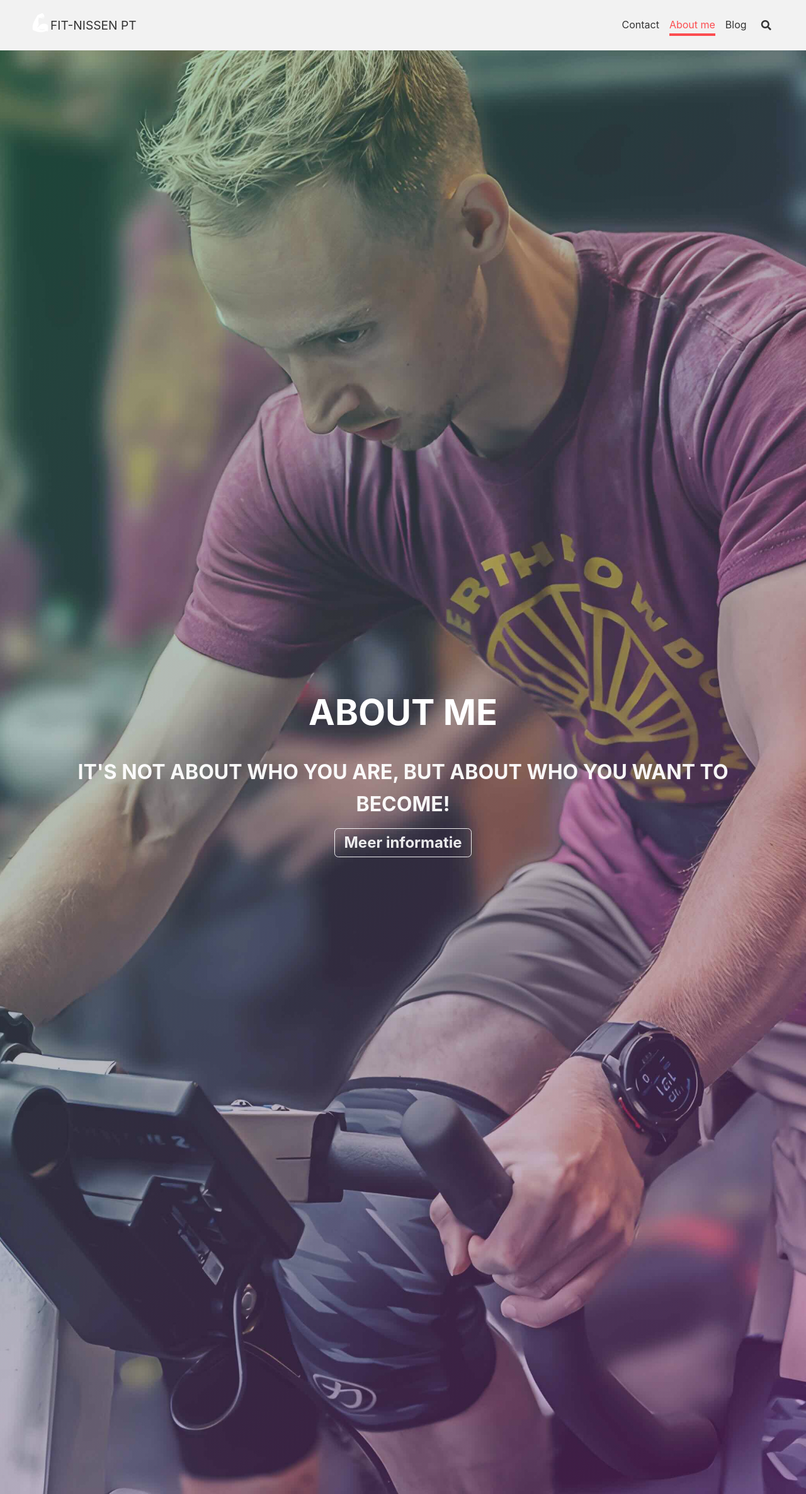
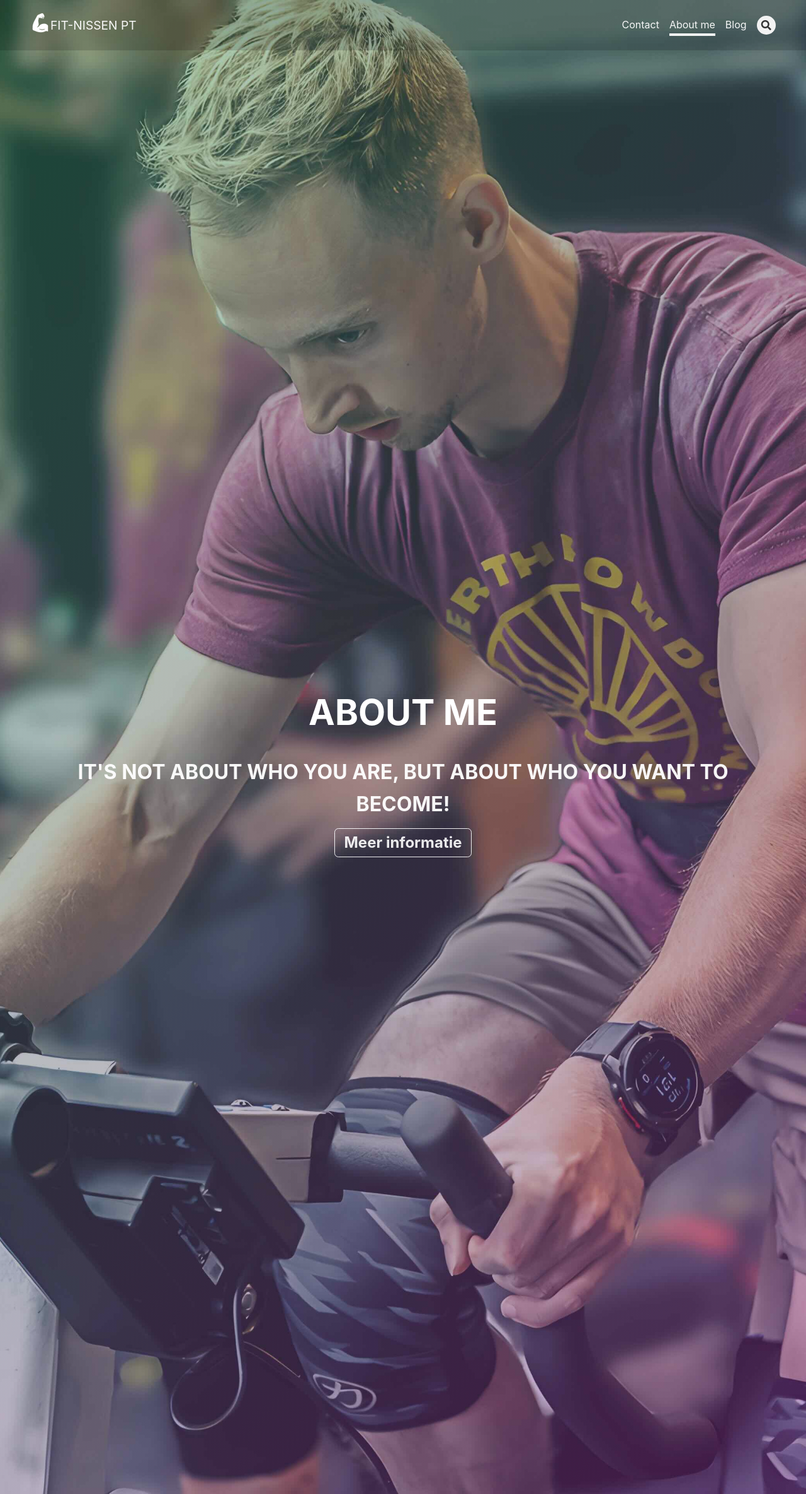
Before and after one commit to TimTools/fitnissen-site, a Jekyll site: the page built from about.html, in a window 1280 px wide. Shown: the whole page at 63% size. Built offline with Jekyll 4.4.1, drawn with Linux system fonts in a browser that asks for light colours; nearby versions of some CDN libraries.

Commit message:
theme mod

```diff
--- a/about.html
+++ b/about.html
@@ -2,7 +2,7 @@
 layout: landing
 mode: immersive
 header:
-  theme: null
+  theme: dark
 title: ABOUT ME
 title_html: "Persoonlijke training op maat"
 excerpt: >
--- a/contact.html
+++ b/contact.html
@@ -2,7 +2,7 @@
 layout: landing
 mode: immersive
 header:
-  theme: null
+  theme: dark
 title: CONTACT
 title_html: "Persoonlijke training op maat"
 permalink: /contact
```
